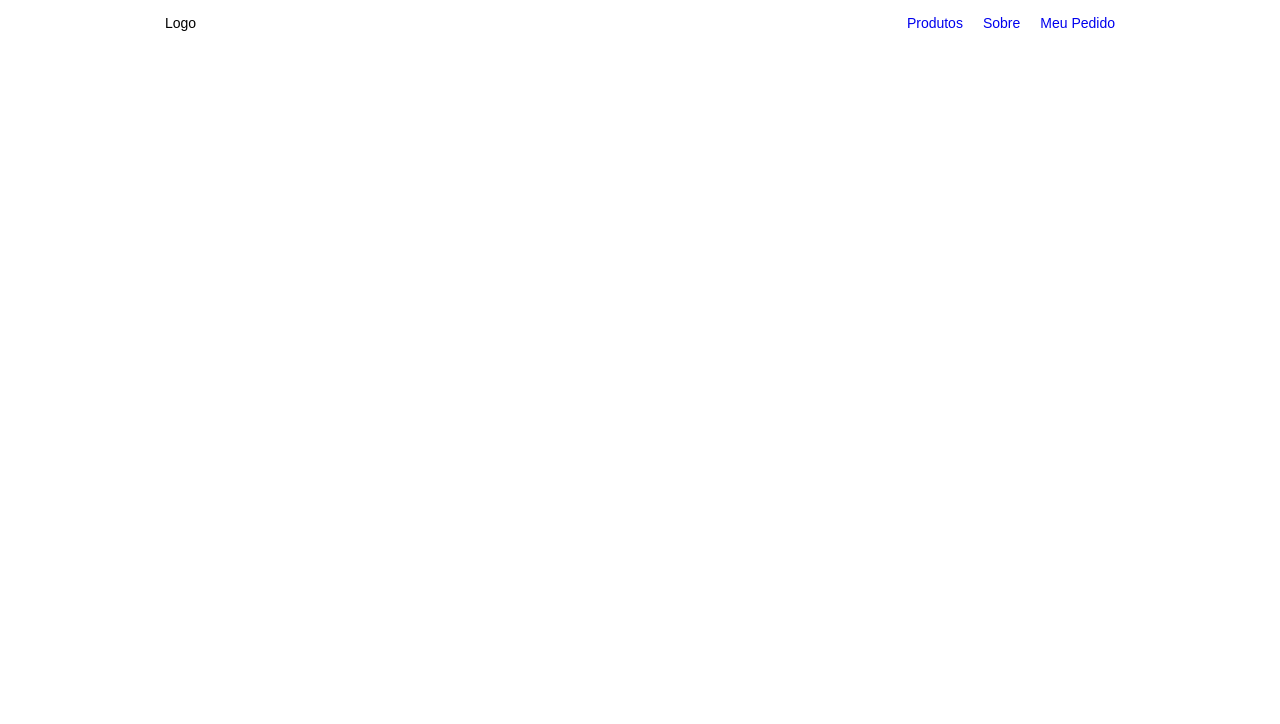
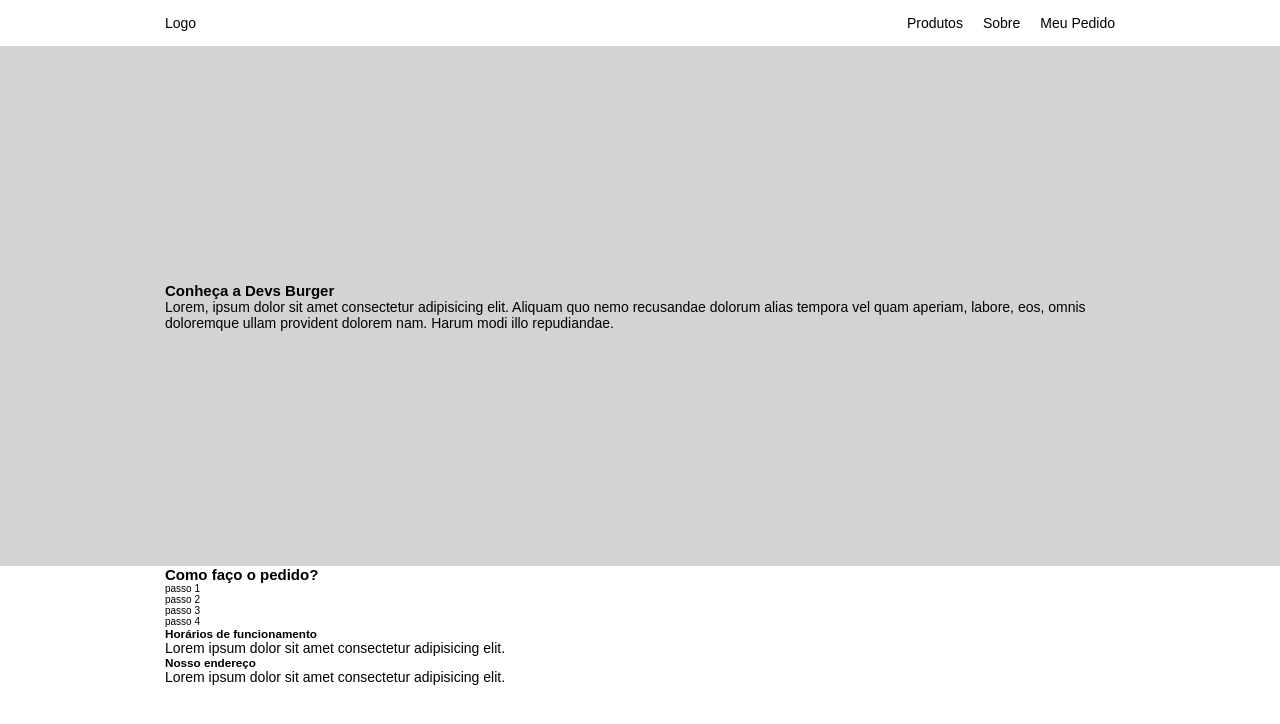
Before and after one commit to gabinag/devsburger, a React (Vite) app: page /sobre in a window 1280 px wide. Shown: the top 724 px of the page. Built offline with nearby package versions, Linux system fonts and the light colour scheme.

Commit message:
update style

```diff
--- a/package.json
+++ b/package.json
@@ -14,7 +14,8 @@
     "react": "^18.3.1",
     "react-dom": "^18.3.1",
     "react-router-dom": "^6.24.0",
-    "socket.io-client": "^4.7.5"
+    "socket.io-client": "^4.7.5",
+    "swiper": "^11.1.6"
   },
   "devDependencies": {
     "@types/react": "^18.3.3",
--- a/src/components/Banner/Banner.jsx
+++ b/src/components/Banner/Banner.jsx
@@ -1,6 +1,6 @@
-import styles from './Banner.module.css'
-import { Botao } from '../Botao/Botao'
-import imgBurger from '../../assets/burger.png'
+import styles from './Banner.module.css';
+import { Botao } from '../Botao/Botao';
+import imgBurger from '../../assets/burger.png';
 
 export const Banner = () => {
   return (
@@ -9,8 +9,8 @@ export const Banner = () => {
             <img src={imgBurger} alt="" />
             <div>
               <h1>O melhor hambúrguer você encontra no Devs Burger</h1>
-              <p>Veja nossos deliciosos hambúrgueres e faça seu pedido</p>
-              <Botao label="Ver produtos"/>
+              <p>Aqui você dá um run na comilança e fica em loop</p>
+              <Botao label="Faça seu pedido"/>
             </div>
         </div>
     </div>
--- a/src/components/Banner/Banner.module.css
+++ b/src/components/Banner/Banner.module.css
@@ -28,7 +28,7 @@
 }
 
 .content img {
-    width: min(30rem, 35%);
+    width: min(28rem, 35%);
 }
 
 @media (min-width: 600px) {
--- a/src/components/Header/Header.jsx
+++ b/src/components/Header/Header.jsx
@@ -7,9 +7,9 @@ export const Header = () => {
         <nav className={styles.headerNav}>
             <p>Logo</p>
             <ul className={styles.headerList}>
-                <li><Link to="/">Produtos</Link></li>
-                <li><Link to="/sobre">Sobre</Link></li>
-                <li><Link to="/pedido">Meu Pedido</Link></li>
+                <li><Link to="/" className={styles.link}>Produtos</Link></li>
+                <li><Link to="/sobre" className={styles.link}>Sobre</Link></li>
+                <li><Link to="/pedido" className={styles.link}>Meu Pedido</Link></li>
             </ul>
         </nav>
     </header>
--- a/src/components/Header/Header.module.css
+++ b/src/components/Header/Header.module.css
@@ -15,3 +15,7 @@
     gap: 2rem;
     font-size: 1.4rem;
 }
+
+.link {
+    color: #000;
+}
--- a/src/components/Produto/Produto.jsx
+++ b/src/components/Produto/Produto.jsx
@@ -10,7 +10,7 @@ export const Produto = ({ products, addToCart, getQuantity }) => {
           <p className={styles.desc}>{product.description}</p>
           <div className={styles.wrapFlex}>
             <p>R${product.price}</p>
-            <button onClick={() => addToCart(product)}>Adicionar ao carrinho</button>
+            <button onClick={() => addToCart(product)}>+ Adicionar</button>
           </div>
           <div className={styles.qtd}>{getQuantity(product.id)}</div>
         </div>
--- a/src/components/Produto/Produto.module.css
+++ b/src/components/Produto/Produto.module.css
@@ -2,7 +2,27 @@
     display: flex;
     flex-wrap: wrap;
     gap: 2rem;
-    margin: 2rem 0;
+    margin: 2rem auto;
+    justify-content: center;
+}
+
+@media (min-width: 465px) {
+    .wrapCards {
+        max-width: 46.5rem;
+        justify-content: flex-start;
+    }
+}
+
+@media (min-width: 706px) {
+    .wrapCards {
+        max-width: 70.6rem;
+    }
+}
+
+@media (min-width: 948px) {
+    .wrapCards {
+        max-width: 95rem;
+    }
 }
 
 .card {
@@ -35,6 +55,16 @@
 .wrapFlex {
     display: flex;
     justify-content: space-between;
+    align-items: center;
+    margin-top: .5rem;
+}
+
+.wrapFlex button {
+    border: none;
+    background-color: gray;
+    color: #fff;
+    padding: .5rem 1rem;
+    border-radius: 2rem;
 }
 
 .qtd {
--- a/src/pages/Dados/Dados.jsx
+++ b/src/pages/Dados/Dados.jsx
@@ -70,8 +70,8 @@ export const Dados = () => {
       const orderId = response.data.id;
       localStorage.setItem('orderId', orderId);
       localStorage.setItem('deliveryMethod', deliveryOption);
-      setDeliveryMethod(deliveryOption); // Atualiza o contexto
-      setMessage('Seu pedido foi para a cozinha e está sendo preparado!'); // Atualiza o contexto
+      setDeliveryMethod(deliveryOption);
+      setMessage('Seu pedido foi para a cozinha e está sendo preparado!');
       localStorage.setItem('message', 'Seu pedido foi para a cozinha e está sendo preparado!');
       navigate('/pedido');
     } catch (error) {
--- a/src/pages/ListaProdutos/ListaProdutos.jsx
+++ b/src/pages/ListaProdutos/ListaProdutos.jsx
@@ -34,23 +34,27 @@ export const ListaProdutos = () => {
 
   const handleCategoryClick = (category) => {
     setSelectedCategory(category);
+    document.querySelector(`.${styles.listaProdutos}`).scrollIntoView({ behavior: 'smooth' });
   };
 
   const filteredProducts = products.filter(product => product.category === selectedCategory);
 
 
   return (
-    <div>
+    <>
       <Header/>
       <Banner/>
-      <main className={styles.listaProdutos}>
-        <h1>Nossos produtos</h1>
+      <div className={styles.listaProdutos}>
+        <section className={styles.navProdutos}>
+            <h1>Nosso menu</h1>
             <ul>
-          <li onClick={() => handleCategoryClick("HAMBURGUERES")}>Hambúrgueres</li>
-          <li onClick={() => handleCategoryClick("COMBOS")}>Combos</li>
-          <li onClick={() => handleCategoryClick("ACOMPANHAMENTOS")}>Acompanhamentos</li>
-          <li onClick={() => handleCategoryClick("BEBIDAS")}>Bebidas</li>
+              <li onClick={() => handleCategoryClick("HAMBURGUERES")} className={selectedCategory === "HAMBURGUERES" ? styles.selected : ''}>Hambúrgueres</li>
+              <li onClick={() => handleCategoryClick("COMBOS")} className={selectedCategory === "COMBOS" ? styles.selected : ''}>Combos</li>
+              <li onClick={() => handleCategoryClick("ACOMPANHAMENTOS")} className={selectedCategory === "ACOMPANHAMENTOS" ? styles.selected : ''}>Acompanhamentos</li>
+              <li onClick={() => handleCategoryClick("BEBIDAS")} className={selectedCategory === "BEBIDAS" ? styles.selected : ''}>Bebidas</li>
             </ul>
+        </section>
+        <section>
           {filteredProducts.length === 0 ? (
             <p className={styles.loading}>Carregando produtos...</p>
           ) : (
@@ -62,8 +66,9 @@ export const ListaProdutos = () => {
             />
           )}
           <button onClick={() => {navigate('/carrinho')}} label="Ir para o carrinho" className={styles.irCarrinho}>({getTotalQuantity()}) Ir para o carrinho</button>
-      </main>
+        </section>
+      </div>
       <Footer/>
-    </div>
+    </>
   )
 }
--- a/src/pages/ListaProdutos/ListaProdutos.module.css
+++ b/src/pages/ListaProdutos/ListaProdutos.module.css
@@ -1,31 +1,38 @@
 .listaProdutos {
-    width: min(94.8rem, 100%);
-    margin: 2rem auto 5rem;
+    margin: 2rem auto 3rem;
     min-height: 100vh;
 }
 
-.listaProdutos h1 {
-    font-size: 1.6rem;
-    color: gray;
-}
-
-.listaProdutos ul {
-    display: flex;
-    gap: 2rem;
-    padding: 1rem 0;
-    position: -webkit-sticky;
+.navProdutos {
     position: sticky;
     top: 0;
     background-color: #fff;
     z-index: 1;
+    padding: 1rem 0;
 }
 
-.listaProdutos ul li {
+.navProdutos h1 {
+    font-size: 1.6rem;
+    color: gray;
+    margin-bottom: 1rem;
+}
+
+.navProdutos ul {
+    display: flex;
+    gap: 2rem;
+}
+
+.navProdutos ul li {
     font-size: 1.6rem;
     background-color: lightgray;
     padding: .5rem 1rem;
     border-radius: 2rem;
     cursor: pointer;
+    color: #fff;
+}
+
+.navProdutos ul li.selected {
+    background-color: darkgray;
 }
 
 .loading {
@@ -47,19 +54,19 @@
     z-index: 2;
 }
 
-@media (max-width: 600px) {
-    .listaProdutos h1 {
-        margin: 0 1rem;
+@media (max-width: 60rem) {
+    .navProdutos h1 {
+        margin: 0 1rem .5rem;
     }
 
-    .listaProdutos ul {
+    .navProdutos ul {
         overflow-x: scroll;
         scrollbar-width: none;
         -ms-overflow-style: none;
         gap: 1rem;
         margin: 0 1rem;
     }
-    .listaProdutos ul::-webkit-scrollbar {
+    .navProdutos ul::-webkit-scrollbar {
         display: none;
     }
 
@@ -68,3 +75,11 @@
         right: 1rem;
     }
 }
+
+@media (min-width: 706px) {
+    .navProdutos {
+       display: flex;
+       flex-direction: column;
+       align-items: center;
+    }
+}
--- a/src/pages/Sobre/Sobre.jsx
+++ b/src/pages/Sobre/Sobre.jsx
@@ -6,7 +6,31 @@ export const Sobre = () => {
   return (
     <>
         <Header/>
-
+          <div className={styles.wrapBannerSobre}>
+            <section className={styles.bannerSobre}>
+              <h1>Conheça a Devs Burger</h1>
+              <p>Lorem, ipsum dolor sit amet consectetur adipisicing elit. Aliquam quo nemo recusandae dolorum alias tempora vel quam aperiam, labore, eos, omnis doloremque ullam provident dolorem nam. Harum modi illo repudiandae.</p>
+            </section>
+          </div>
+          <div className={styles.sobre}>
+          <section className={styles.manualSobre}>
+            <h2>Como faço o pedido?</h2>
+            <ul>
+              <li>passo 1</li>
+              <li>passo 2</li>
+              <li>passo 3</li>
+              <li>passo 4</li>
+            </ul>
+          </section>
+          <section>
+            <h3>Horários de funcionamento</h3>
+            <p>Lorem ipsum dolor sit amet consectetur adipisicing elit.</p>
+          </section>
+          <section className={styles.enderecoSobre}>
+            <h3>Nosso endereço</h3>
+            <p>Lorem ipsum dolor sit amet consectetur adipisicing elit.</p>
+          </section>
+        </div>
     </>
   )
 }
--- a/src/pages/Sobre/Sobre.module.css
+++ b/src/pages/Sobre/Sobre.module.css
@@ -0,0 +1,16 @@
+.sobre {
+    width: min(95rem, 100%);
+    margin: auto;
+}
+
+.wrapBannerSobre {
+    background-color: lightgray;
+    height: 65vh;
+    display: flex;
+}
+
+.bannerSobre {
+    width: min(95rem, 100%);
+    margin: auto;
+
+}
```
Also changed, not shown: 1 other file (tests, documents, lock files or other folders). Lines whose indentation alone changed are shown as unchanged.
